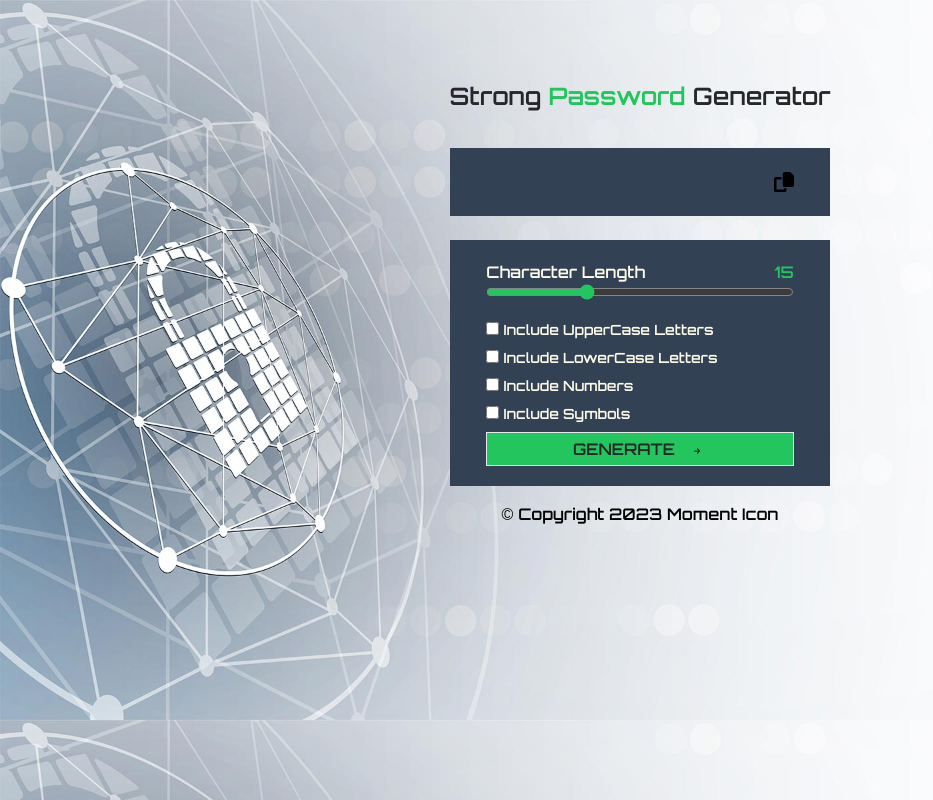
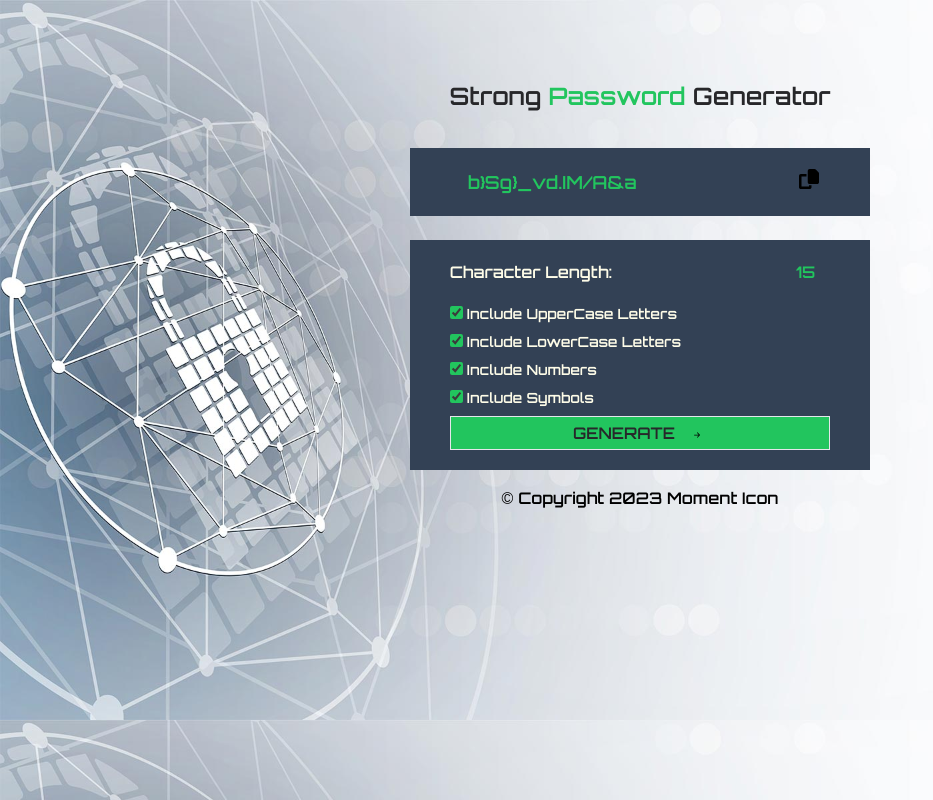
Before and after one commit to itradebtc/javascriptprojects, a website: page passwordgenerator.html in a window 1280 px wide. Both pictures are taken after a click on the button "GENERATE". Shown: the whole page, without its empty margins (0-933 px from the left). Drawn offline with Linux system fonts and the light colour scheme.

Commit message:
add new files

```diff
--- a/passwordgenerator.html
+++ b/passwordgenerator.html
@@ -10,51 +10,64 @@
     <link rel="preconnect" href="https://fonts.gstatic.com" crossorigin>
     <link href="https://fonts.googleapis.com/css2?family=Orbitron:wght@600&display=swap" rel="stylesheet">
 </head>
-<body class="grid justify-center items-center m-[10vh] bg-[url('/image/pgpic.jpeg')] bg-contain md:bg-cover accent-green-500" style=" font-family: 'Orbitron', sans-serif;">
+<body class="grid justify-center items-center m-[10vh] bg-[url('/image/pgpic.jpeg')] bg-contain md:bg-cover accent-green-500" style="font-family: 'Orbitron', sans-serif;">
     <div class="md:text-2xl">
         <h1 class="text-center pb-3 text-zinc-800">Strong <span class="text-green-500">Password</span> Generator</h1>
     </div>
     <div class="py-6">
-        <div class="flex justify-between items-center bg-slate-700 py-3 pl-3">
-            <input class="bg-inherit text-lg p-2 rounded-sm" type="text" name="" id="password" readonly>
-            <span class="pr-9"><svg class="h-5 w-5 cursor-pointer" id="harvest" xmlns="http://www.w3.org/2000/svg" viewBox="0 0 512 512">
-                <path d="M272 0H396.1c12.7 0 24.9 5.1 33.9 14.1l67.9 67.9c9 9 14.1 21.2 14.1 33.9V336c0 26.5-21.5 48-48 48H272c-26.5 0-48-21.5-48-48V48c0-26.5 21.5-48 48-48zM48 128H192v64H64V448H256V416h64v48c0
-                26.5-21.5 48-48 48H48c-26.5 0-48-21.5-48-48V176c0-26.5 21.5-48 48-48z"/>
-            </svg></span>
+        <div class="flex justify-between items-center bg-slate-700 md:py-3 md:pl-3">
+            <label>
+                <input class="bg-inherit text-lg p-2 rounded-sm outline-none text-center text-green-500" type="text" id="password"
+                readonly placeholder="Generate a password" >
+                <button class="md:ml-28">
+                    <svg class="h-5 w-5" id="copy" xmlns="http://www.w3.org/2000/svg" viewBox="0 0 512 512">
+                    <path d="M272 0H396.1c12.7 0 24.9 5.1 33.9 14.1l67.9 67.9c9 9 14.1 21.2 14.1 33.9V336c0 26.5-21.5 48-48 48H272c-26.5 0-48-21.5-48-48V48c0-26.5 21.5-48 48-48zM48 128H192v64H64V448H256V416h64v48c0
+                    26.5-21.5 48-48 48H48c-26.5 0-48-21.5-48-48V176c0-26.5 21.5-48 48-48z"/>
+                    </svg>
+                </button>
+            </label>
         </div>
     </div>
-    <div class="grid justify-center items-center space-y-2 bg-slate-700 text-yellow-50 py-5">
+    <div class="grid justify-center items-center space-y-2 bg-slate-700 text-yellow-50 py-5 px-10">
         <!-- range -->
         <div class="pb-3">
-            <div class="flex flex-wrap justify-between">
-                <label for="length">Character Length</label>
-                <p><span class="cursor-default text-green-500" id="lengthText">15</span></p>
-                <input class="w-[100%] cursor-pointer" type="range" min="8" max="30"  name="length" value="15" id="length">
+            <div class="flex justify-between">
+                <label class="flex w-max">
+                    <span>Character Length:</span>
+                    <input type="number" id="length" value="15" class="bg-inherit outline-none text-right text-green-500">
+                </label>
             </div>
         </div>
         <!-- check boxes -->
-        <div class="text-sm">
-            <input type="checkbox" name="upperCase" id="upperCase" class="cursor-pointer">
-            <label for="uppercase">Include UpperCase Letters</label>
+        <div class="text-sm cursor-pointer">
+            <label>
+                <input type="checkbox" id="uppercase" checked>
+                Include UpperCase Letters
+            </label>
         </div>
-        <div class="text-sm" class="text-sm">
-            <input type="checkbox" name="lowerCase" id="lowerCase" class="cursor-pointer">
-            <label for="lowercase">Include LowerCase Letters</label>
+        <div class="text-sm" class="text-sm cursor-pointer">
+            <label>
+            <input type="checkbox" id="lowercase" checked>
+            Include LowerCase Letters
+            </label>
         </div>
-        <div class="text-sm">
-            <input type="checkbox" name="Numbers" id="Numbers" class="cursor-pointer">
-            <label for="numbers">Include Numbers</label>
+        <div class="text-sm cursor-pointer">
+            <label>
+                <input type="checkbox" id="numbers" checked>
+                Include Numbers
+            </label>
         </div>
-        <div class="mb-3 text-sm">
-            <input type="checkbox" name="includeSymbols" id="includeSymbols" class="cursor-pointer">
-            <label for="symbols">Include Symbols</label>
+        <div class="mb-3 text-sm cursor-pointer">
+            <label>
+                <input type="checkbox" id="symbols" checked>
+                Include Symbols
+            </label>
         </div>
-        <!-- meter -->
         <!-- <div>
             <meter id="strength" class="w-full bg-inherit" min="0" max="100" low="30" high="75" optimum="100"></meter>
         </div> -->
         <!-- generate button -->
-        <button class="flex justify-center border space-x-3 bg-green-500 hover:bg-green-200 transition-colors uppercase text-black py-1" id="generate">
+        <button type="submit" id="generate" class="flex justify-center border space-x-3 bg-green-500 hover:bg-green-200 transition-colors uppercase text-black py-1">
             <span class="text-zinc-800">generate</span>
             <svg xmlns="http://www.w3.org/2000/svg" width="20" height="20" fill="currentColor" class="bi bi-arrow-right-short pt-2" viewBox="0 0 16 16">
                 <path fill-rule="evenodd" d="M4 8a.5.5 0 0 1 .5-.5h5.793L8.146 5.354a.5.5 0 1 1 .708-.708l3 3a.5.5 0 0 1 0 .708l-3 3a.5.5 0 0 1-.708-.708L10.293 8.5H4.5A.5.5 0 0 1 4 8z"/>
@@ -68,87 +81,51 @@
     </footer>
 
    <script>
-    const length = document.querySelector('#length');
-    const lengthText = document.querySelector('#lengthText');
-    const password = document.querySelector('#password');
-    const strength = document.querySelector('#strength');
-    const generateBtn = document.querySelector('#generate');
-    // const harvest = document.querySelector('harvest')
+    const password_el = document.querySelector('#password');
+    const length_el = document.querySelector('#length');
+    const uppercase_el = document.querySelector('#uppercase')
+    const lowercase_el = document.querySelector('#lowercase')
+    const numbers_el= document.querySelector('#numbers')
+    const symbols_el = document.querySelector('#symbols')
 
-    // function generatePassword(){
-    //         const passLength = length.value;
-    //         const includeNums = document.querySelector
-    //         ('#Numbers').checked;
-    //         const includeUpper = document.querySelector
-    //         ('#upperCase').checked;
-    //         const includeLower = document.querySelector
-    //         ('#lowerCase').checked;
-    //          const includeSpecial = document.querySelector
-    //         ('#includeSymbols').checked;
-
-    //         console.log(passLength, includeLower, includeNums, includeSpecial, includeUpper)
-    // }
-
-
-  const cap = "ABCDEFGHIJKLMNOPQRSTUVWXYZ";
-  const small = "abcdefghijklmnopqrstuvwxyz";
-  const num ="0123456789"
-  const special = "!@#$%^&*()_+~`|}{[]:;?><,./-=";
-
-  const generatePassword = (length, hasNumbers, hasSymbols, hasLowercase, hasUppercase) =>{
-    const availableCharacters = [
-        ...(hasSymbols ? special : []),
-        ...(hasNumbers ? num : []),
-        ...(hasUppercase ? cap : []),
-        ...(hasLowercase ? small : []),
-    ];
-    console.log(availableCharacters); [1, 2, 3, 4, 5, 5, 7, 8, 9, 0]
-
-    let password = "";
-
-    if(availableCharacters.length === 0) return "";
-
-    for(let i = 0; i <length; i++){
-     const randomIndex = Math.floor(Math.random() * availableCharacters.length);
-     password += availableCharacters[randomIndex];
-    }
-return password
-
-  }
-
-  console.log(generatePassword(25, true, true, true, true));
+    const generate_btn = document.querySelector("#generate");
+    generate_btn.addEventListener('click', GeneratePassword);
+    const copy_btn = document.querySelector("#copy");
+    copy_btn.addEventListener('click', CopyPassword)
 
 
 
-
-//   let general = "";
-
-//   if (){
-
-//   }
+    const uppercase_chars = "ABCDEFGHIJKLMNOPQRSTUVWXYZ";
+    const lowercase_chars = "abcdefghijklmnopqrstuvwxyz";
+    const numbers_chars = "0123456789"
+    const symbols_chars = "!@#$%^&*()_+~|}{[]:;?><,./-=";
 
 
-//   let arr = []
+    function GeneratePassword () {
+      let password = "";
+      let length = length_el.value;
+      let chars = "";
 
-//   for (let x = 0; x < y.length; i++) {
-//     arr.push = Math.floor(Math.random() * general.length);
-//     password += allChars[randomIndex];
-//   }
+      chars += uppercase_el.checked ? uppercase_chars : "";
+      chars += lowercase_el.checked ? lowercase_chars : "";
+      chars += numbers_el.checked ? numbers_chars : "";
+      chars += symbols_el.checked ? symbols_chars : "";
 
-//   return password;
-// }
+      for(let i = 0; i < length; i++) {
+          let rand = Math.floor(Math.random() * chars.length);
+          password += chars.substring(rand, rand + 1);
+      }
 
-// // Usage example
-// console.log(generatePassword(12));
+       password_el.value = password;
+     }
 
+    async function CopyPassword() {
+        if (navigator.clipboard) {
+            await navigator.clipboard.writeText(password_el.value);
 
-
-
-        // harvest.addEventListener('click', handlePwclick);
-        length.addEventListener('change', (e) => lengthText.textContent = e.currentTarget.value);
-        generateBtn.addEventListener('click', generatePassword);
-
-
+            alert("Password copied to clipboard")
+        }
+    }
 
    </script>
 
```
Also changed, not shown: BMIcalculator.html (+2 -2 lines), birthdaycountdown.html (+1 -1 lines), newindexpage.html (+5 -5 lines), dist/output.css.
